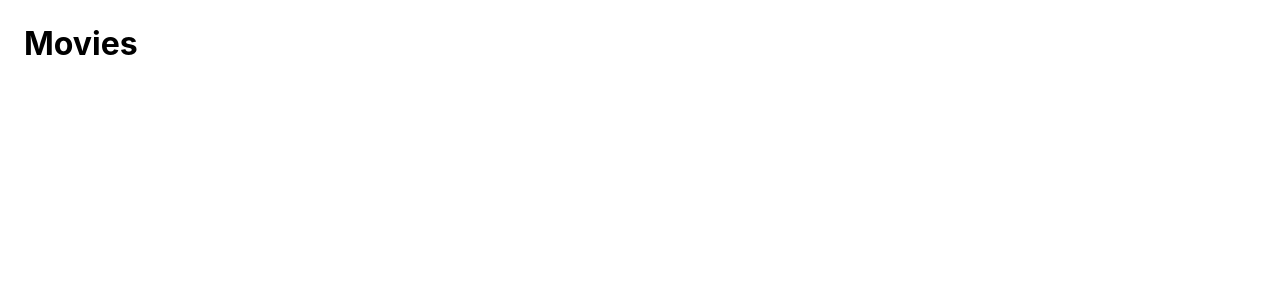
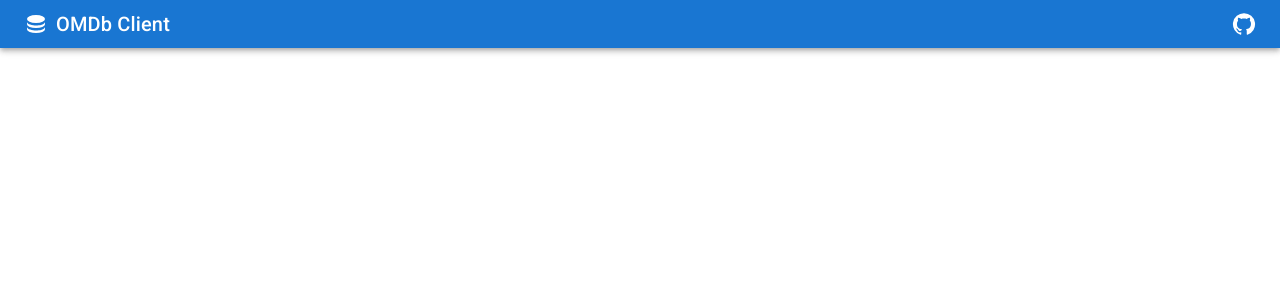
Before and after one commit to lykoffant/movies, a React (Vite) app: page / in a window 1280 px wide. Shown: the top 300 px of the page. Built offline with nearby package versions, Linux system fonts and the light colour scheme.

Commit message:
feat: add a search page with a starting layout

```diff
--- a/src/App.module.scss
+++ /dev/null
@@ -1,5 +0,0 @@
-.parent {
-  max-width: 1280px;
-  margin: 0 auto;
-  padding: 24px;
-}
--- a/src/App.tsx
+++ b/src/App.tsx
@@ -1,10 +1,16 @@
-import styles from './App.module.scss';
+import { Routes, Route } from 'react-router-dom';
+
+import { Layout } from './components/Layout';
+
+import { SearchPage } from './pages/SearchPage';
 
 function App() {
   return (
-    <div className={styles.parent}>
-      <h1>Movies</h1>
-    </div>
+    <Routes>
+      <Route path='/' element={<Layout />}>
+        <Route index element={<SearchPage />} />
+      </Route>
+    </Routes>
   );
 }
 
--- /dev/null
+++ b/src/components/Header.tsx
@@ -0,0 +1,26 @@
+import { GitHub as GitHubIcon } from '@mui/icons-material';
+import { AppBar, Box, Toolbar } from '@mui/material';
+
+import { HeaderName } from './HeaderName';
+import { LogoIcon } from './LogoIcon';
+import { RepoLink } from './RepoLink';
+
+function Header() {
+  return (
+    <AppBar position='static'>
+      <Toolbar variant='dense' sx={{ justifyContent: 'space-between' }}>
+        <Box sx={{ display: 'flex', alignItems: 'center' }}>
+          <LogoIcon sx={{ mr: 1 }} />
+          <HeaderName name={'OMDb Client'} />
+        </Box>
+
+        <RepoLink
+          href='https://github.com/lykoffant/movies'
+          icon={<GitHubIcon />}
+        />
+      </Toolbar>
+    </AppBar>
+  );
+}
+
+export { Header };
--- /dev/null
+++ b/src/components/HeaderName.tsx
@@ -0,0 +1,16 @@
+import { Typography } from '@mui/material';
+import { TypographyProps } from '@mui/system';
+
+interface HeaderNameProps extends TypographyProps {
+  name: string;
+}
+
+function HeaderName({ name, ...props }: HeaderNameProps) {
+  return (
+    <Typography variant='h6' component='span' {...props}>
+      {name}
+    </Typography>
+  );
+}
+
+export { HeaderName };
--- /dev/null
+++ b/src/components/Layout.tsx
@@ -0,0 +1,24 @@
+import { Box, SxProps } from '@mui/material';
+import { Outlet } from 'react-router-dom';
+
+import { Header } from './Header';
+
+export type OutletContextType = { sx: SxProps };
+
+function Layout() {
+  return (
+    <Box
+      sx={{
+        display: 'flex',
+        flexDirection: 'column',
+        minHeight: '100vh',
+      }}
+    >
+      <Header />
+
+      <Outlet context={{ sx: { flexGrow: 1 } }} />
+    </Box>
+  );
+}
+
+export { Layout };
--- /dev/null
+++ b/src/components/LogoIcon.tsx
@@ -0,0 +1,11 @@
+import { SvgIcon, SvgIconProps } from '@mui/material';
+
+function LogoIcon(props: SvgIconProps) {
+  return (
+    <SvgIcon viewBox='0 0 48 48' {...props}>
+      <path d='M24 22q-8.05 0-13.025-2.45T6 14q0-3.15 4.975-5.575Q15.95 6 24 6t13.025 2.425Q42 10.85 42 14q0 3.1-4.975 5.55Q32.05 22 24 22Zm0 10q-7.3 0-12.65-2.2Q6 27.6 6 24.5v-5q0 1.95 1.875 3.375t4.65 2.35q2.775.925 5.9 1.35Q21.55 27 24 27q2.5 0 5.6-.425 3.1-.425 5.875-1.325 2.775-.9 4.65-2.325Q42 21.5 42 19.5v5q0 3.1-5.35 5.3Q31.3 32 24 32Zm0 10q-7.3 0-12.65-2.2Q6 37.6 6 34.5v-5q0 1.95 1.875 3.375t4.65 2.35q2.775.925 5.9 1.35Q21.55 37 24 37q2.5 0 5.6-.425 3.1-.425 5.875-1.325 2.775-.9 4.65-2.325Q42 31.5 42 29.5v5q0 3.1-5.35 5.3Q31.3 42 24 42Z' />
+    </SvgIcon>
+  );
+}
+
+export { LogoIcon };
--- /dev/null
+++ b/src/components/RepoLink.tsx
@@ -0,0 +1,25 @@
+import { Link, LinkProps } from '@mui/material';
+import { ReactElement } from 'react';
+
+interface RepoLinkProps extends LinkProps {
+  icon: ReactElement;
+}
+
+function RepoLink({ icon, sx, ...props }: RepoLinkProps) {
+  return (
+    <Link
+      sx={{
+        ...sx,
+        color: 'inherit',
+        display: 'flex',
+        alignItems: 'center',
+        cursor: 'pointer',
+      }}
+      {...props}
+    >
+      {icon}
+    </Link>
+  );
+}
+
+export { RepoLink };
--- a/src/index.scss
+++ b/src/index.scss
@@ -23,3 +23,20 @@ body {
   min-width: 320px;
   min-height: 100vh;
 }
+
+.visually-hidden {
+  position: absolute;
+
+  overflow: hidden;
+
+  width: 1px;
+  height: 1px;
+  margin: -1px;
+  padding: 0;
+
+  white-space: nowrap;
+
+  clip: rect(0 0 0 0);
+  clip-path: inset(100%);
+  border: 0;
+}
--- a/src/main.tsx
+++ b/src/main.tsx
@@ -5,12 +5,15 @@ import '@fontsource/roboto/700.css';
 
 import React from 'react';
 import ReactDOM from 'react-dom/client';
+import { BrowserRouter } from 'react-router-dom';
 
 import App from './App';
 import './index.scss';
 
 ReactDOM.createRoot(document.getElementById('root') as HTMLElement).render(
   <React.StrictMode>
-    <App />
+    <BrowserRouter>
+      <App />
+    </BrowserRouter>
   </React.StrictMode>,
 );
--- /dev/null
+++ b/src/pages/SearchPage.tsx
@@ -0,0 +1,22 @@
+import { Container, Typography } from '@mui/material';
+import { useOutletContext } from 'react-router-dom';
+
+import { OutletContextType } from '../components/Layout';
+
+function SearchPage() {
+  const { sx } = useOutletContext<OutletContextType>();
+
+  return (
+    <Container
+      component='main'
+      maxWidth='md'
+      sx={{ ...sx, py: 4, display: 'flex', flexDirection: 'column' }}
+    >
+      <Typography variant='h1' className='visually-hidden'>
+        Search
+      </Typography>
+    </Container>
+  );
+}
+
+export { SearchPage };
```
